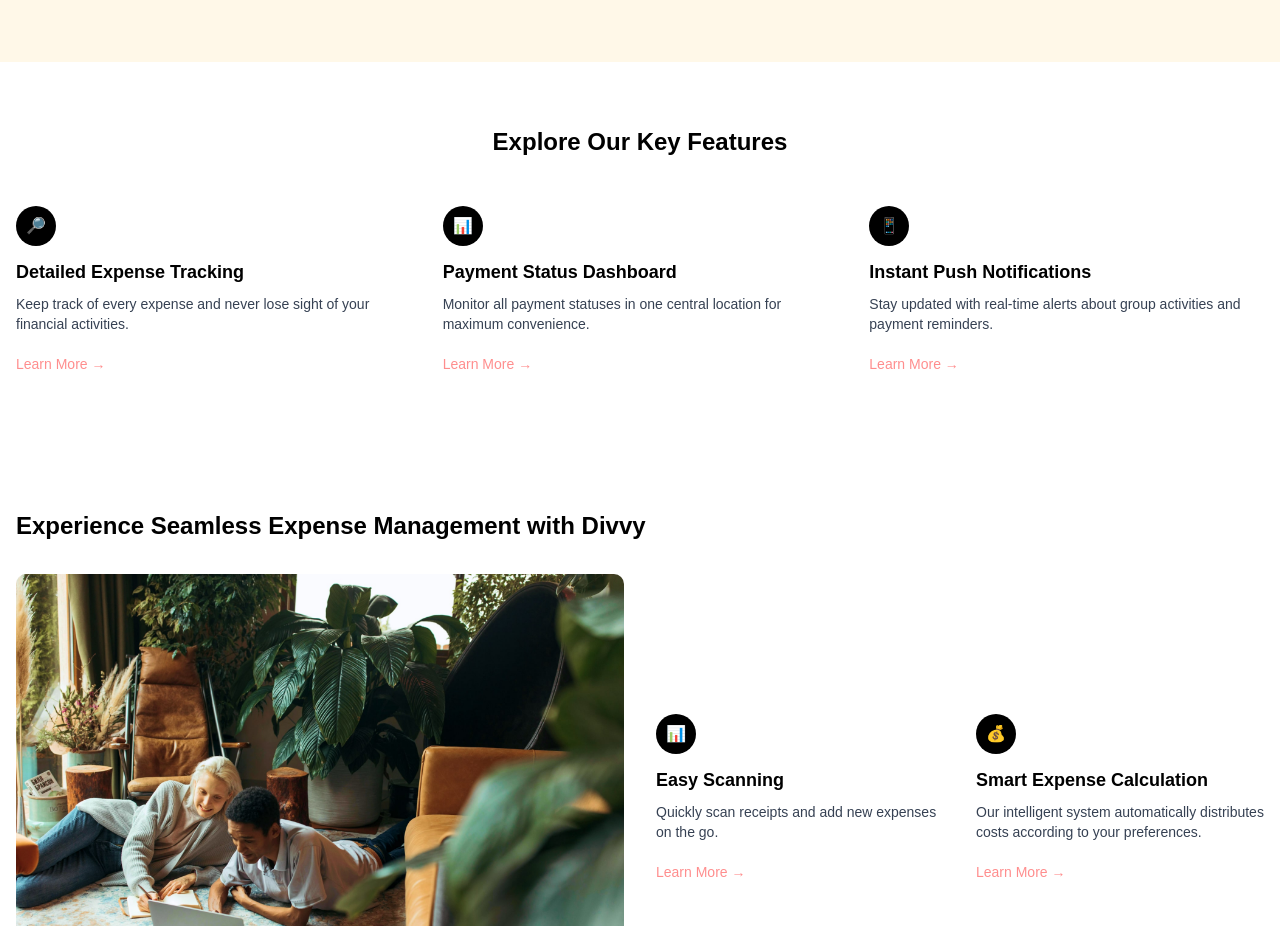
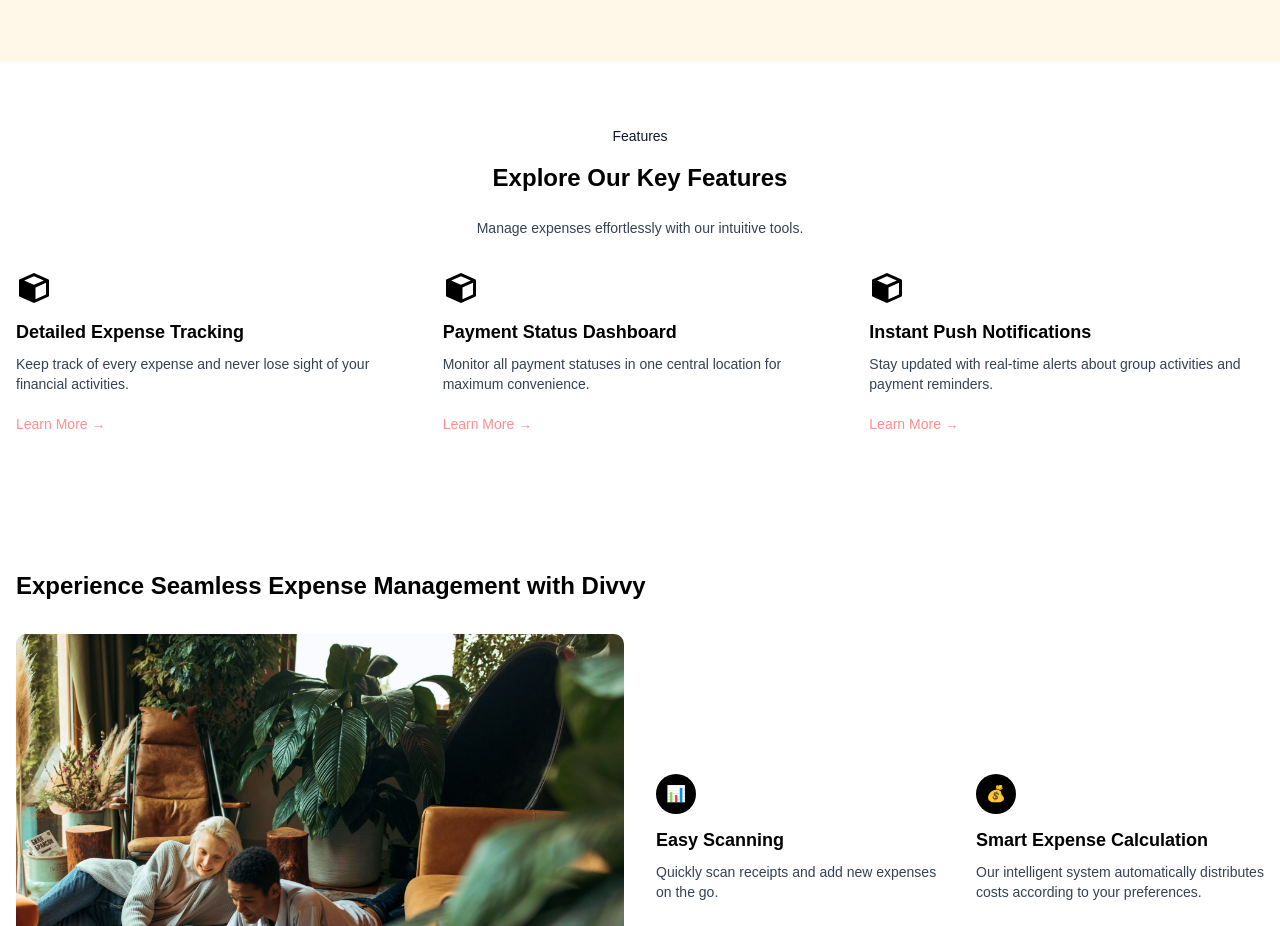
Before and after one commit to emmanuelkumah/trello-trailblazers, a React (Vite) app in the folder frontend/: page / in a window 1280 px wide. Shown: the part 3605-4531 px from the top of the page. Built offline with nearby package versions, Linux system fonts and the light colour scheme; a web font is replaced by a local one.

Commit message:
style: update styles for the features

```diff
--- a/frontend/src/pages/landing/sections/KeyFeatures.tsx
+++ b/frontend/src/pages/landing/sections/KeyFeatures.tsx
@@ -1,4 +1,18 @@
 import { Button } from '@/components/ui/button';
+
+const Icon = () => (
+  <svg
+    xmlns='http://www.w3.org/2000/svg'
+    width={36}
+    height={36}
+    viewBox='0 0 24 24'
+  >
+    <path
+      fill='currentColor'
+      d='m21.406 6.086l-9-4a1 1 0 0 0-.813 0l-9 4c-.02.009-.034.024-.054.035c-.028.014-.058.023-.084.04c-.022.015-.039.034-.06.05a.9.9 0 0 0-.19.194q-.031.04-.059.081a1 1 0 0 0-.076.165c-.009.027-.023.052-.031.079A1 1 0 0 0 2 7v10c0 .396.232.753.594.914l9 4c.13.058.268.086.406.086a1 1 0 0 0 .402-.096l.004.01l9-4A1 1 0 0 0 22 17V7a1 1 0 0 0-.594-.914M12 4.095L18.538 7L12 9.905l-1.308-.581L5.463 7zm1 15.366V11.65l7-3.111v7.812z'
+    ></path>
+  </svg>
+);
 
 interface FeatureItemProps {
   icon: React.ReactNode;
@@ -9,8 +23,8 @@ interface FeatureItemProps {
 const FeatureItem = ({ icon, title, description }: FeatureItemProps) => {
   return (
     <div className='flex flex-col items-start'>
-      <div className='bg-black rounded-full p-2 mb-3 w-10 h-10 flex items-center justify-center'>
-        {icon}
+      <div className='rounded-full mb-3 flex items-center justify-center'>
+        <div className='flex items-center justify-center'>{icon}</div>
       </div>
       <h3 className='font-semibold text-lg mb-2'>{title}</h3>
       <p className='text-sm text-gray-700 mb-3'>{description}</p>
@@ -25,22 +39,28 @@ const KeyFeatures = () => {
   return (
     <section className='py-16 bg-white'>
       <div className='container mx-auto px-4'>
-        <h2 className='text-2xl font-bold text-center mb-12'>
+        <p className='text-sm text-gray-900 mb-4 text-center font-medium'>
+          Features
+        </p>
+        <h2 className='text-2xl font-bold text-center mb-6'>
           Explore Our Key Features
         </h2>
+        <p className='text-sm text-gray-700 mb-8 text-center'>
+          Manage expenses effortlessly with our intuitive tools.
+        </p>
         <div className='grid grid-cols-1 md:grid-cols-3 gap-8'>
           <FeatureItem
-            icon={<span className='text-white'>🔎</span>}
+            icon={<Icon />}
             title='Detailed Expense Tracking'
             description='Keep track of every expense and never lose sight of your financial activities.'
           />
           <FeatureItem
-            icon={<span className='text-white'>📊</span>}
+            icon={<Icon />}
             title='Payment Status Dashboard'
             description='Monitor all payment statuses in one central location for maximum convenience.'
           />
           <FeatureItem
-            icon={<span className='text-white'>📱</span>}
+            icon={<Icon />}
             title='Instant Push Notifications'
             description='Stay updated with real-time alerts about group activities and payment reminders.'
           />
```
